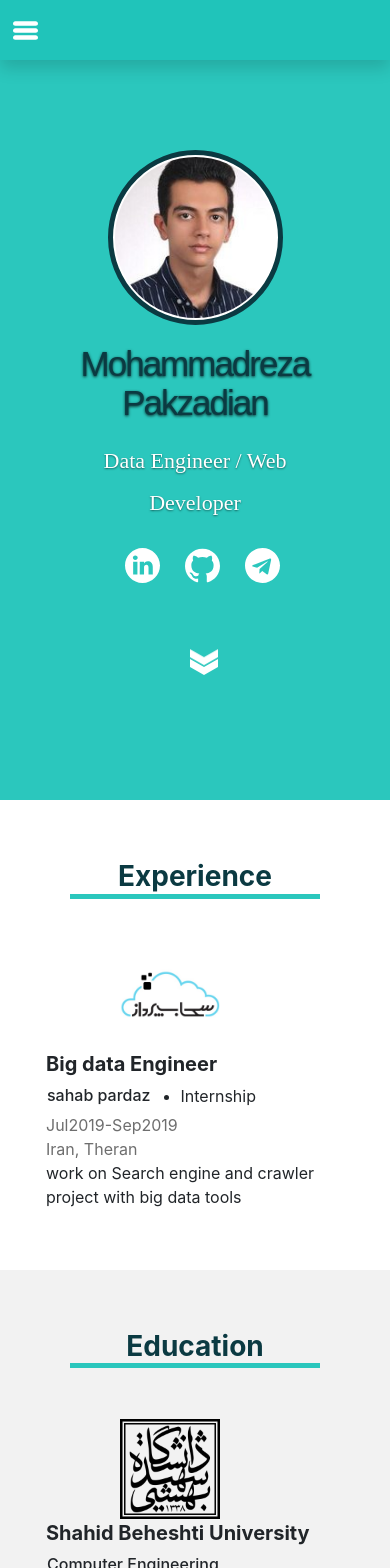
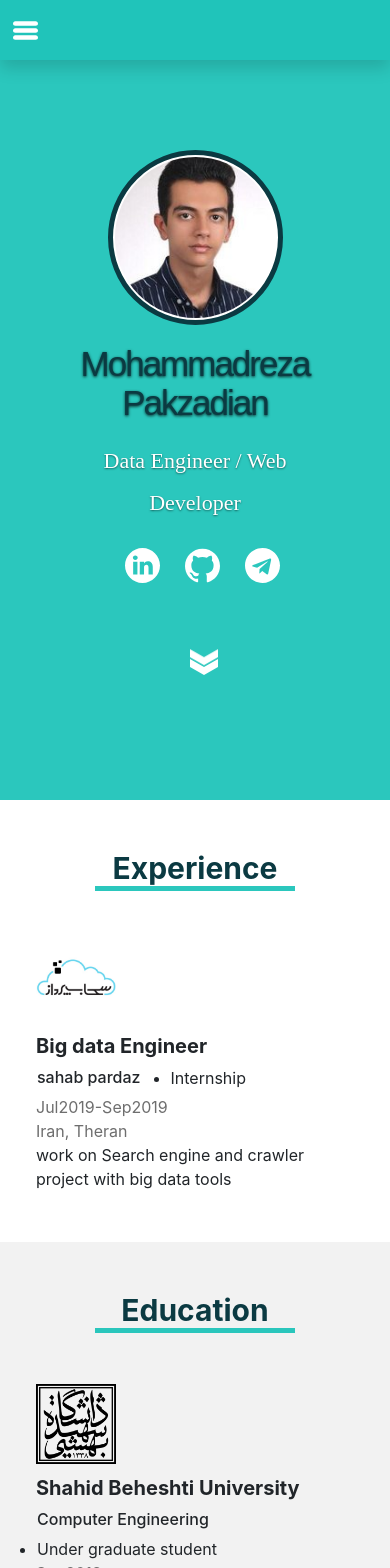
Before and after one commit to mrp-78/my-cv, a React (Create React App) app: page / in a window 390 px wide. Shown: the top 1568 px of the page. Built offline with nearby package versions, Linux system fonts and the light colour scheme.

Commit message:
add media query to Background

```diff
--- a/src/components/Background.css
+++ b/src/components/Background.css
@@ -65,12 +65,12 @@ div .e-left {
 }
 
 .certifications {
-  padding: 60px 60px;
+  padding: 60px 35px;
 }
 
 .card {
   width: 300px;
-  margin: 0 15px;
+  margin: 15px 15px;
 }
 
 .card-title {
@@ -96,3 +96,30 @@ div .e-left {
 .grid-item {
   padding: 2px;
 }
+
+@media screen and (max-width: 700px) {
+  .head {
+    width: 200px;
+    font-size: 30px;
+  }
+
+  .e-pic {
+    width: 80px;
+    height: 80px;
+    margin-bottom: 10px;
+  }
+  .row {
+    justify-content: left;
+    text-align: left;
+  }
+
+  .experience,
+  .certifications,
+  .education {
+    padding: 50px 50px;
+  }
+
+  .card {
+    margin: 15px auto;
+  }
+}
```
